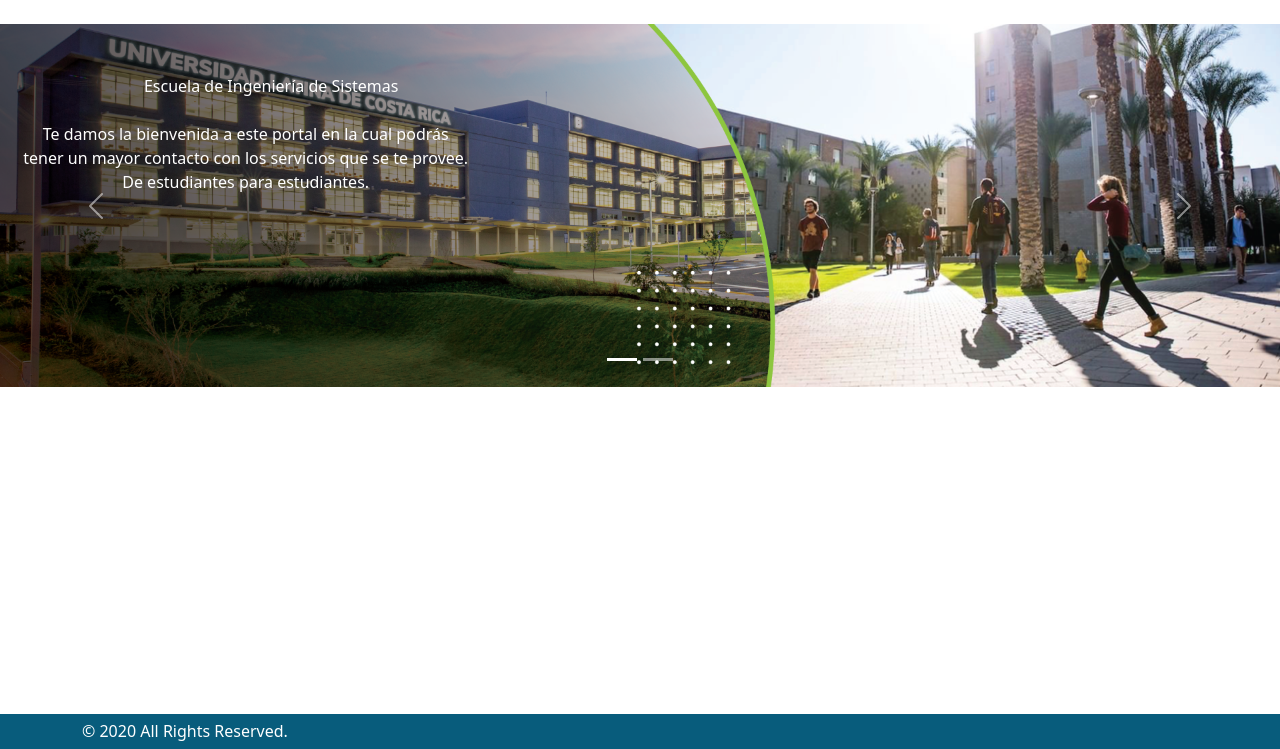
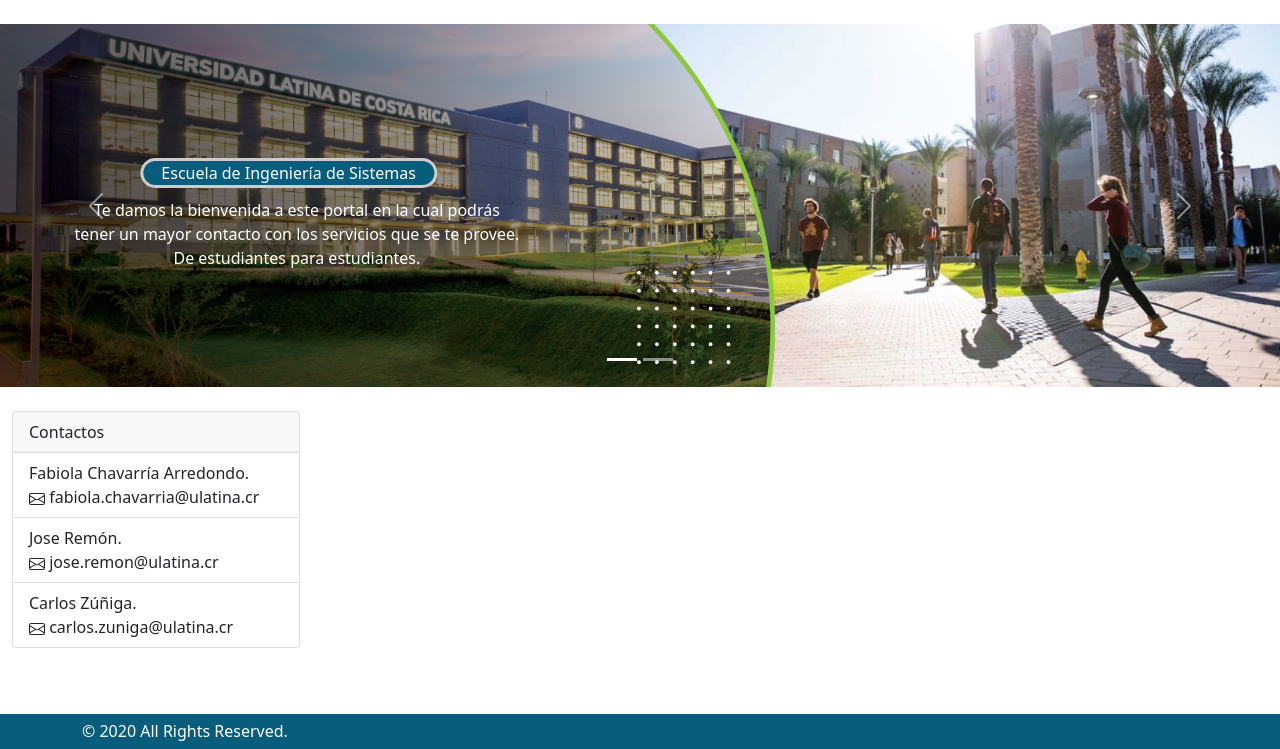
Before and after one commit to Osmv18/CommunicationSystem, a PHP site: page / in a window 1280 px wide. Shown: the part 75-824 px from the top of the page. Run offline with PHP 8.4, Linux system fonts and the light colour scheme; some libraries are stand-ins or nearby versions.

Commit message:
Se mejoró el home - carousel

```diff
--- a/CSS/Style.css
+++ b/CSS/Style.css
@@ -48,18 +48,23 @@
 
 .centrado{
   position: absolute;
-  top: 17%;
-  left: 19%;
+  top: 41%;
+  left: 20%;
   transform: translate(-39%, -50%);
   color: #ffffff;
+  padding: 0px 18px 0px 18px;
+  border-radius: 15px;
+  background: #085c7c;
+  border-style: solid;
+  border-color: #cccccc;
 }
 .padre {
   width: 450px;
   height: 80px;
 
   position: absolute;
-  top: 38%;
-  left: 9%;
+  top: 59%;
+  left: 13%;
   transform: translate(-21%, -50%);
   /* IMPORTANTE */
   display: flex;
@@ -75,6 +80,10 @@
   text-align: center;
 }
 
+#contacts{
+  margin-bottom: 24px;
+}
+
 /*Footer*/
 footer{
   background-color: #085c7c;
--- a/View/View_Home.php
+++ b/View/View_Home.php
@@ -37,6 +37,24 @@
   </div>
 </div>
 
-<div class="container-fluid">
-
+<div class="container-fluid" id="contacts">
+  <div class="card" style="width: 18rem;">
+    <div class="card-header">
+      Contactos
     </div>
+    <ul class="list-group list-group-flush">
+      <li class="list-group-item">Fabiola Chavarría Arredondo.<br>
+          <svg xmlns="http://www.w3.org/2000/svg" width="16" height="16" fill="currentColor" class="bi bi-envelope" viewBox="0 0 16 16">
+            <path d="M0 4a2 2 0 0 1 2-2h12a2 2 0 0 1 2 2v8a2 2 0 0 1-2 2H2a2 2 0 0 1-2-2V4zm2-1a1 1 0 0 0-1 1v.217l7 4.2 7-4.2V4a1 1 0 0 0-1-1H2zm13 2.383l-4.758 2.855L15 11.114v-5.73zm-.034 6.878L9.271 8.82 8 9.583 6.728 8.82l-5.694 3.44A1 1 0 0 0 2 13h12a1 1 0 0 0 .966-.739zM1 11.114l4.758-2.876L1 5.383v5.73z"/>
+          </svg>  fabiola.chavarria@ulatina.cr</li>
+      <li class="list-group-item">Jose Remón. <br>
+          <svg xmlns="http://www.w3.org/2000/svg" width="16" height="16" fill="currentColor" class="bi bi-envelope" viewBox="0 0 16 16">
+            <path d="M0 4a2 2 0 0 1 2-2h12a2 2 0 0 1 2 2v8a2 2 0 0 1-2 2H2a2 2 0 0 1-2-2V4zm2-1a1 1 0 0 0-1 1v.217l7 4.2 7-4.2V4a1 1 0 0 0-1-1H2zm13 2.383l-4.758 2.855L15 11.114v-5.73zm-.034 6.878L9.271 8.82 8 9.583 6.728 8.82l-5.694 3.44A1 1 0 0 0 2 13h12a1 1 0 0 0 .966-.739zM1 11.114l4.758-2.876L1 5.383v5.73z"/>
+          </svg>  jose.remon@ulatina.cr</li>
+      <li class="list-group-item">Carlos Zúñiga.<br>
+          <svg xmlns="http://www.w3.org/2000/svg" width="16" height="16" fill="currentColor" class="bi bi-envelope" viewBox="0 0 16 16">
+            <path d="M0 4a2 2 0 0 1 2-2h12a2 2 0 0 1 2 2v8a2 2 0 0 1-2 2H2a2 2 0 0 1-2-2V4zm2-1a1 1 0 0 0-1 1v.217l7 4.2 7-4.2V4a1 1 0 0 0-1-1H2zm13 2.383l-4.758 2.855L15 11.114v-5.73zm-.034 6.878L9.271 8.82 8 9.583 6.728 8.82l-5.694 3.44A1 1 0 0 0 2 13h12a1 1 0 0 0 .966-.739zM1 11.114l4.758-2.876L1 5.383v5.73z"/>
+          </svg>  carlos.zuniga@ulatina.cr</li>
+    </ul>
+  </div>
+</div>
--- a/nbproject/private/private.xml
+++ b/nbproject/private/private.xml
@@ -4,9 +4,7 @@
     <open-files xmlns="http://www.netbeans.org/ns/projectui-open-files/2">
         <group>
             <file>file:/C:/xampp/htdocs/CommunicationSystem/CSS/Style.css</file>
-            <file>file:/C:/xampp/htdocs/CommunicationSystem/index.php</file>
-            <file>file:/C:/xampp/htdocs/CommunicationSystem/View/Header.php</file>
-            <file>file:/C:/xampp/htdocs/CommunicationSystem/Model/Config.php</file>
+            <file>file:/C:/xampp/htdocs/CommunicationSystem/View/View_Home.php</file>
         </group>
     </open-files>
 </project-private>
```
Lines whose indentation alone changed are shown as unchanged.
